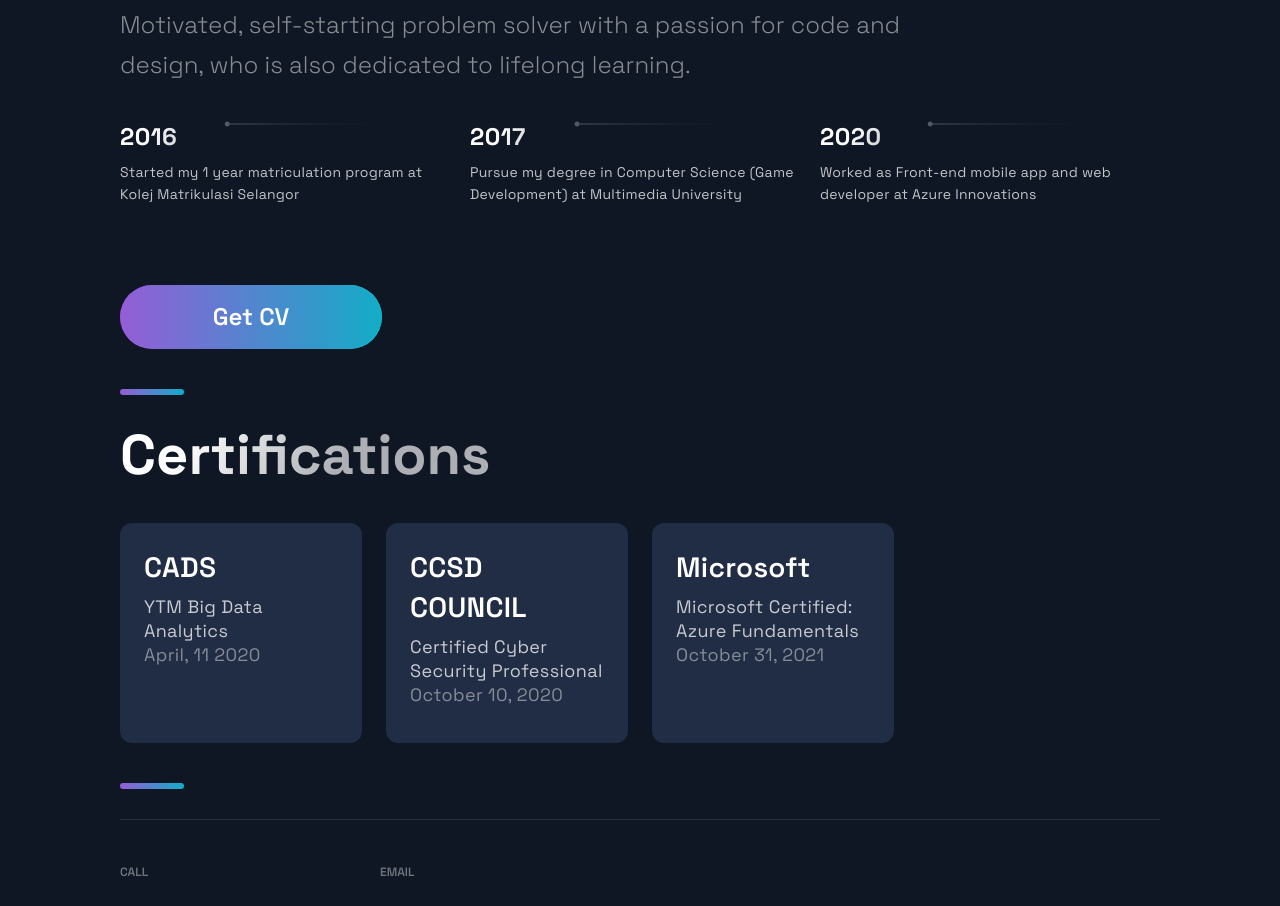
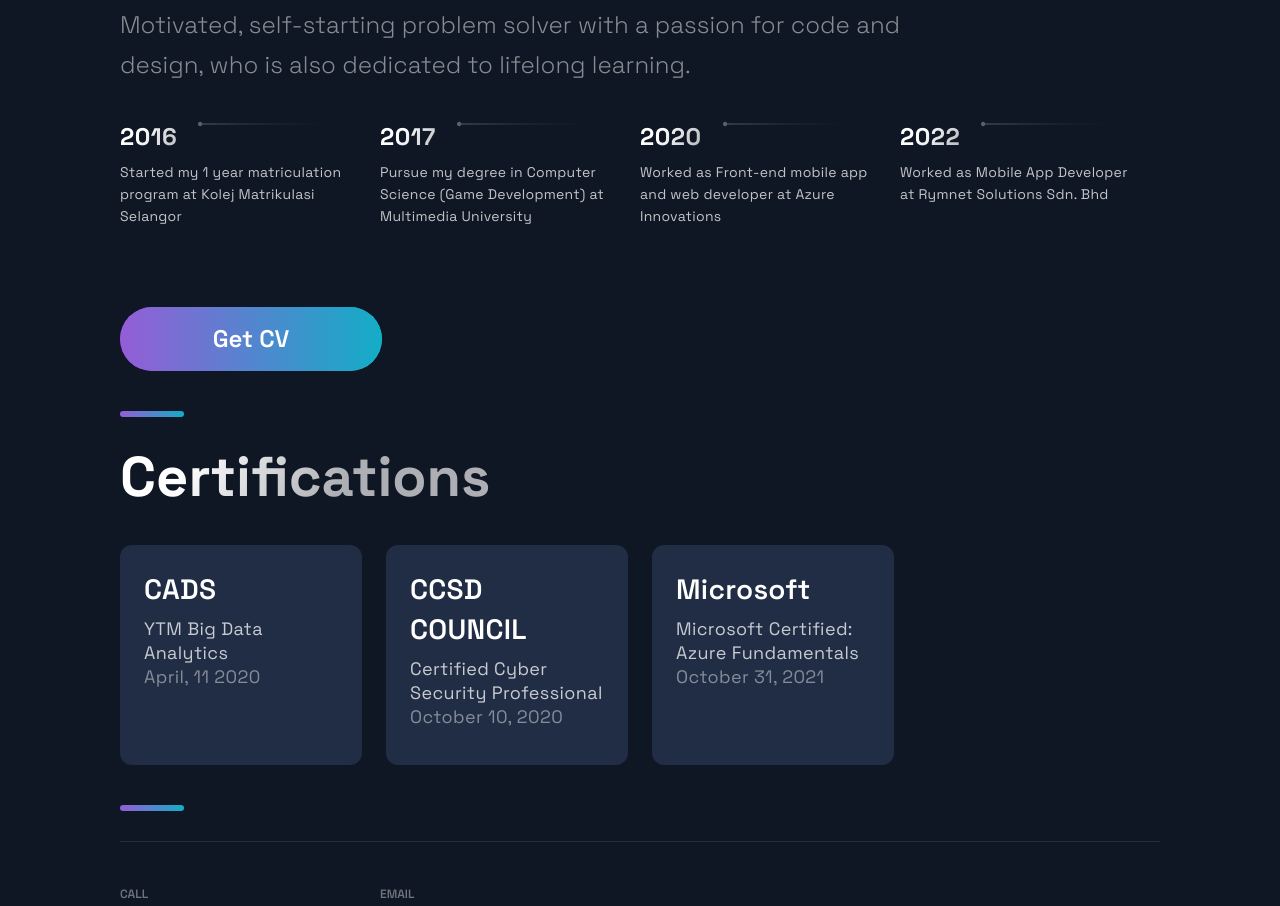
Before and after one commit to ilyshkmi/portfolio, a Next.js app: page / in a window 1280 px wide. Shown: the part 2549-3455 px from the top of the page. Built offline with nearby package versions, Linux system fonts and the light colour scheme.

Commit message:
feat: update about me content

```diff
--- a/src/constants/constants.js
+++ b/src/constants/constants.js
@@ -45,6 +45,7 @@ export const TimeLineData = [
   { year: 2016, text: 'Started my 1 year matriculation program at Kolej Matrikulasi Selangor', },
   { year: 2017, text: 'Pursue my degree in Computer Science (Game Development) at Multimedia University', },
   { year: 2020, text: 'Worked as Front-end mobile app and web developer at Azure Innovations', },
+  { year: 2022, text: 'Worked as Mobile App Developer at Rymnet Solutions Sdn. Bhd', },
 ];
 
 export const certification = [
```
